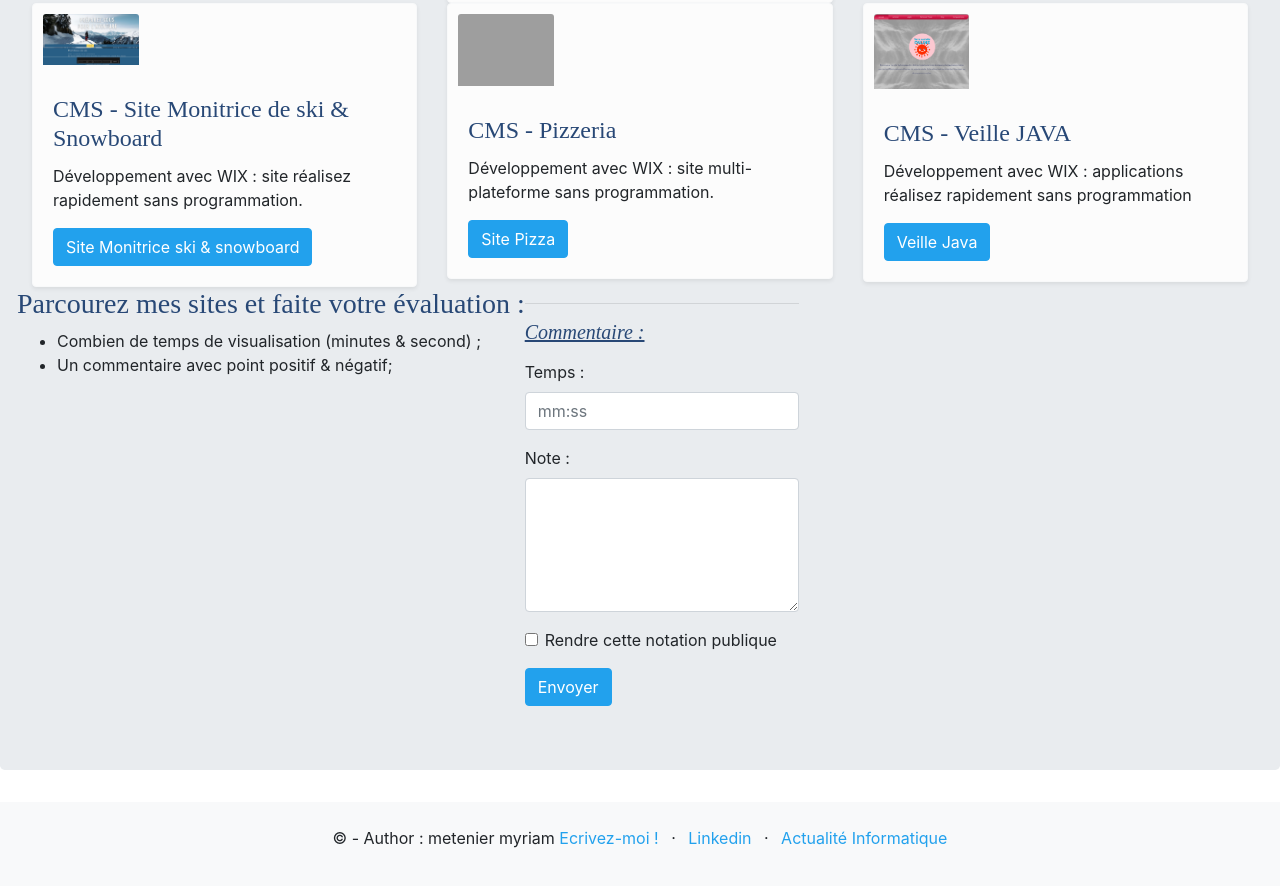
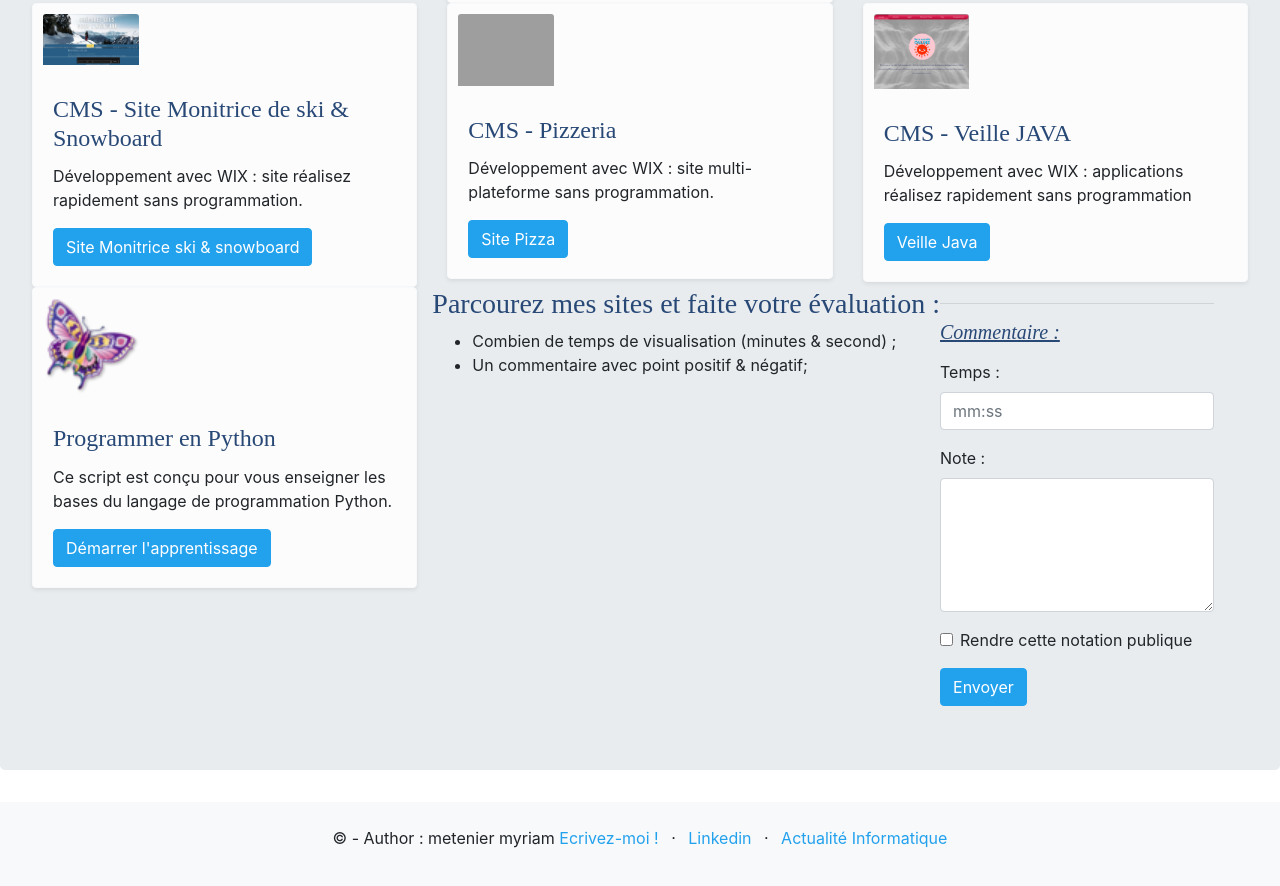
Before and after one commit to metenier73/PortfolioInfo, a website: page perso.html in a window 1280 px wide. Shown: the part 586-1472 px from the top of the page. Drawn offline with nearby package versions, Linux system fonts and the light colour scheme; grey boxes are pictures that could not be loaded.

Commit message:
modified:   perso.html

```diff
--- a/perso.html
+++ b/perso.html
@@ -156,17 +156,18 @@
 
 
 
-      <!-- <div class="col-12 col-lg-4">
+      <div class="col-12 col-lg-4">
         <div class="card mb-4 mb-lg-0 border-light shadow-sm">
-          <img src="images/lessons/js.jpeg" alt="Programmation JavaScript" class="card-img-top w-25">
+          <img src="images/papillon.ico" alt="Programmation JavaScript" class="card-img-top w-25">
           <div class="card-body">
-            <h4 class="card-title">Programmer avec JavaScript</h4>
-            <p class="card-text">Ce cours est conçu pour vous enseigner les bases du langage de programmation
-              JavaScript.</p>
-            <a href="lesson-1.html" class="btn btn-primary stretched-link">Démarrer l'apprentissage</a>
+            <h4 class="card-title">Programmer en Python</h4>
+            <p class="card-text">Ce script est conçu pour vous enseigner les bases du langage de programmation
+              Python.</p>
+            <a href="https://github.com/metenier73/pythonScript.git" class="btn btn-primary stretched-link">Démarrer
+              l'apprentissage</a>
           </div>
         </div>
-      </div>-->
+      </div>
 
       <!--Formulaire-->
       <div class="row">
```
